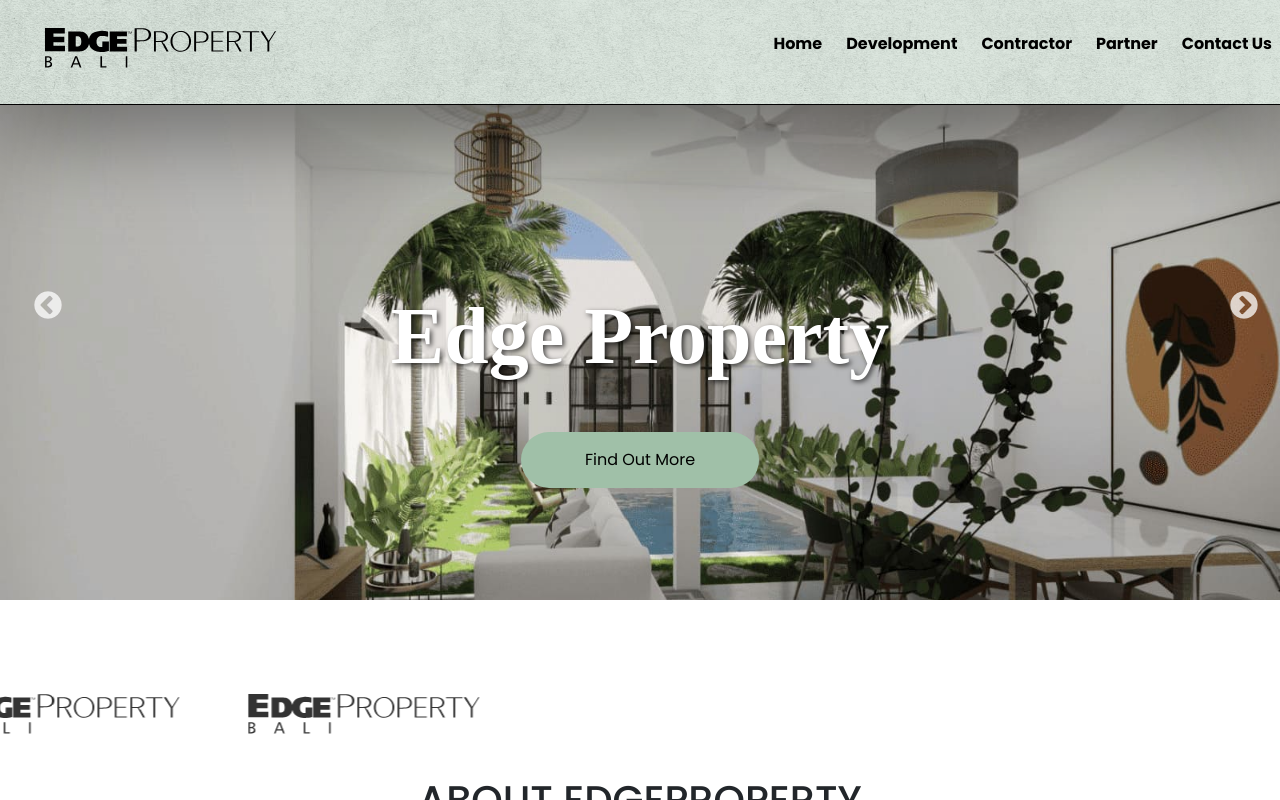
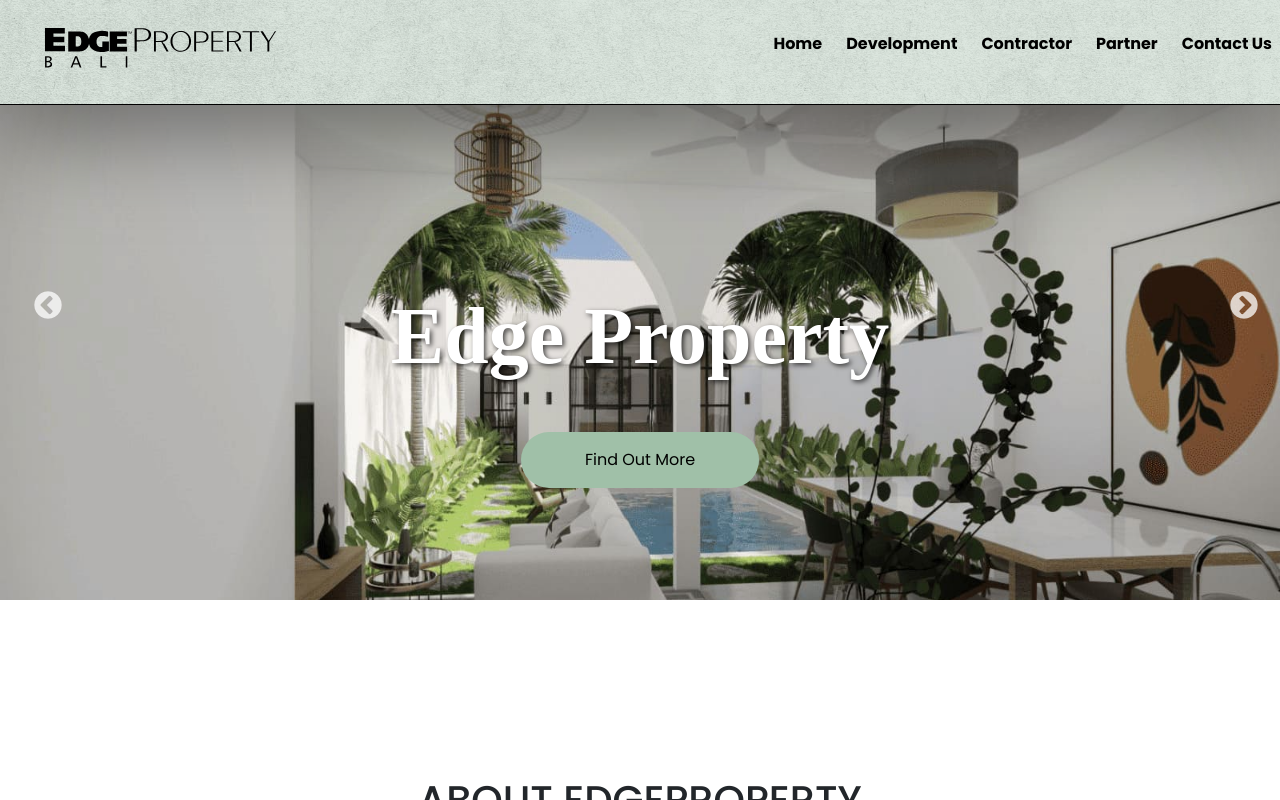
Before and after one commit to GeraldusCiterTeja/EdgeProperty, a React (Vite) app: page /EdgeProperty/development in a window 1280 px wide. Both pictures are taken after a click on the item "Home". Shown: the top 800 px of the page. Built offline with nearby package versions, Linux system fonts and the light colour scheme; a web font is replaced by a local one.

Commit message:
update2 tampilan

```diff
--- a/src/Home/About.jsx
+++ b/src/Home/About.jsx
@@ -3,18 +3,6 @@
 function About() {
   return (
     <section className="about" id="about">
-      <div className="animasiLogo">
-        <img src="images/logo.svg"></img>
-        <img src="images/logo.svg"></img>
-        <img src="images/logo.svg"></img>
-        <img src="images/logo.svg"></img>
-        <img src="images/logo.svg"></img>
-        <img src="images/logo.svg"></img>
-        <img src="images/logo.svg"></img>
-        <img src="images/logo.svg"></img>
-        <img src="images/logo.svg"></img>
-        <img src="images/logo.svg"></img>
-      </div>
       <h3 className="fade-in">ABOUT EDGEPROPERTY</h3>
       <p className="fade-in">
         <b> Edge Property </b>
--- a/src/index.css
+++ b/src/index.css
@@ -217,31 +217,6 @@
   padding: 7rem 2rem 5rem;
   position: relative;
   overflow: hidden;
-}
-
-.about .animasiLogo{
-  display: flex;
-  justify-content: space-around;
-  position: absolute;
-  top: -2rem;
-  animation: logoMove 50s linear infinite;
-}
-
-@keyframes logoMove {
-  0% {
-    transform: translateX(-100%);
-  }
-  50% {
-    transform: translateX(100vw);
-  }
-  100% {
-    transform: translateX(-100%);
-  }
-}
-
-.about img{
-  width: 300px;
-  opacity: 0.8;
 }
 
 .about h3 {
@@ -570,7 +545,7 @@
 }
 
 .appDevelopment .developmentBeranda {
-  background-image: url(images/home1.jpg);
+  background-image: url('images/home1.jpg');
   background-repeat: no-repeat;
   background-size: cover;
   justify-content: center;
```
